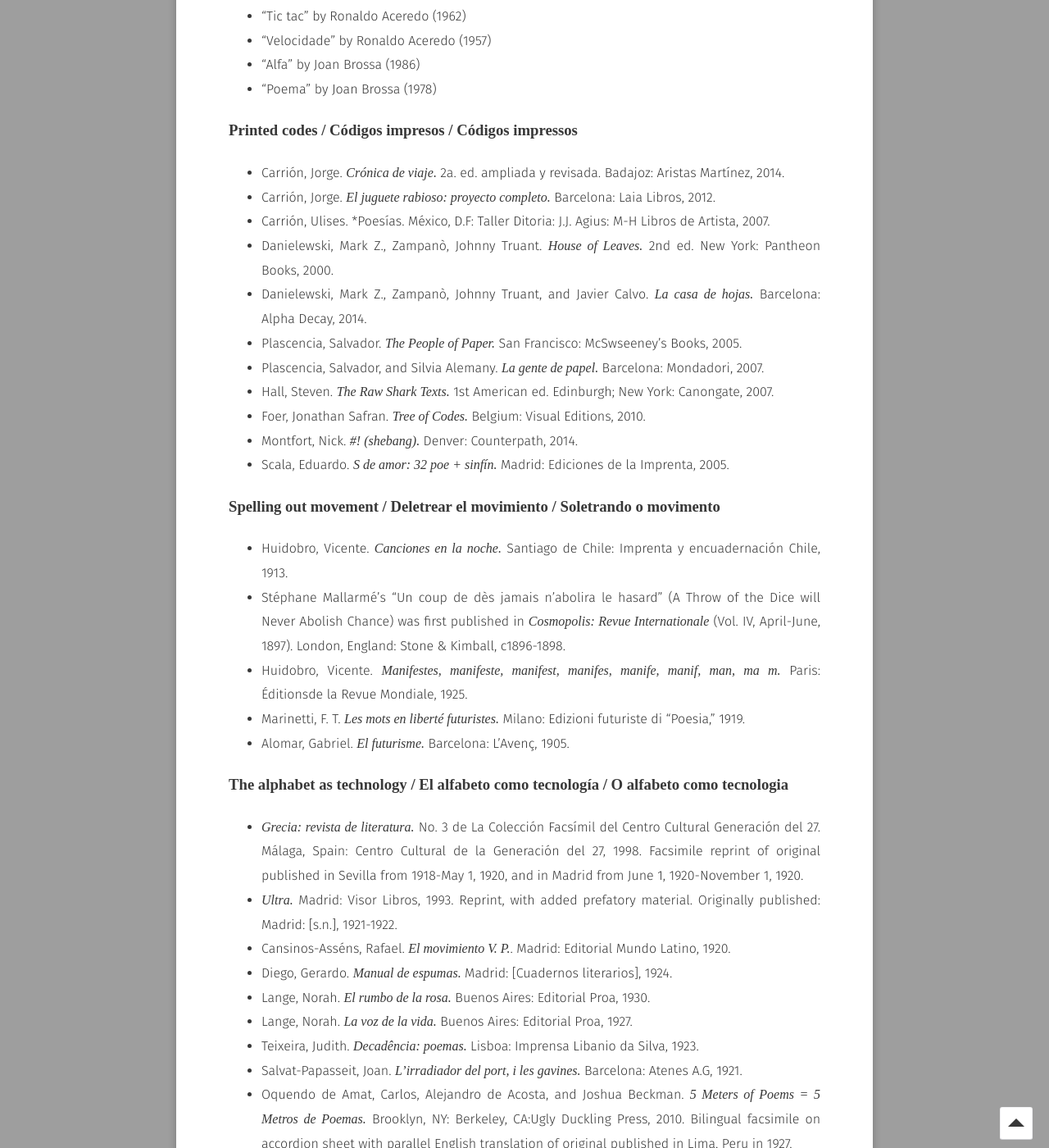
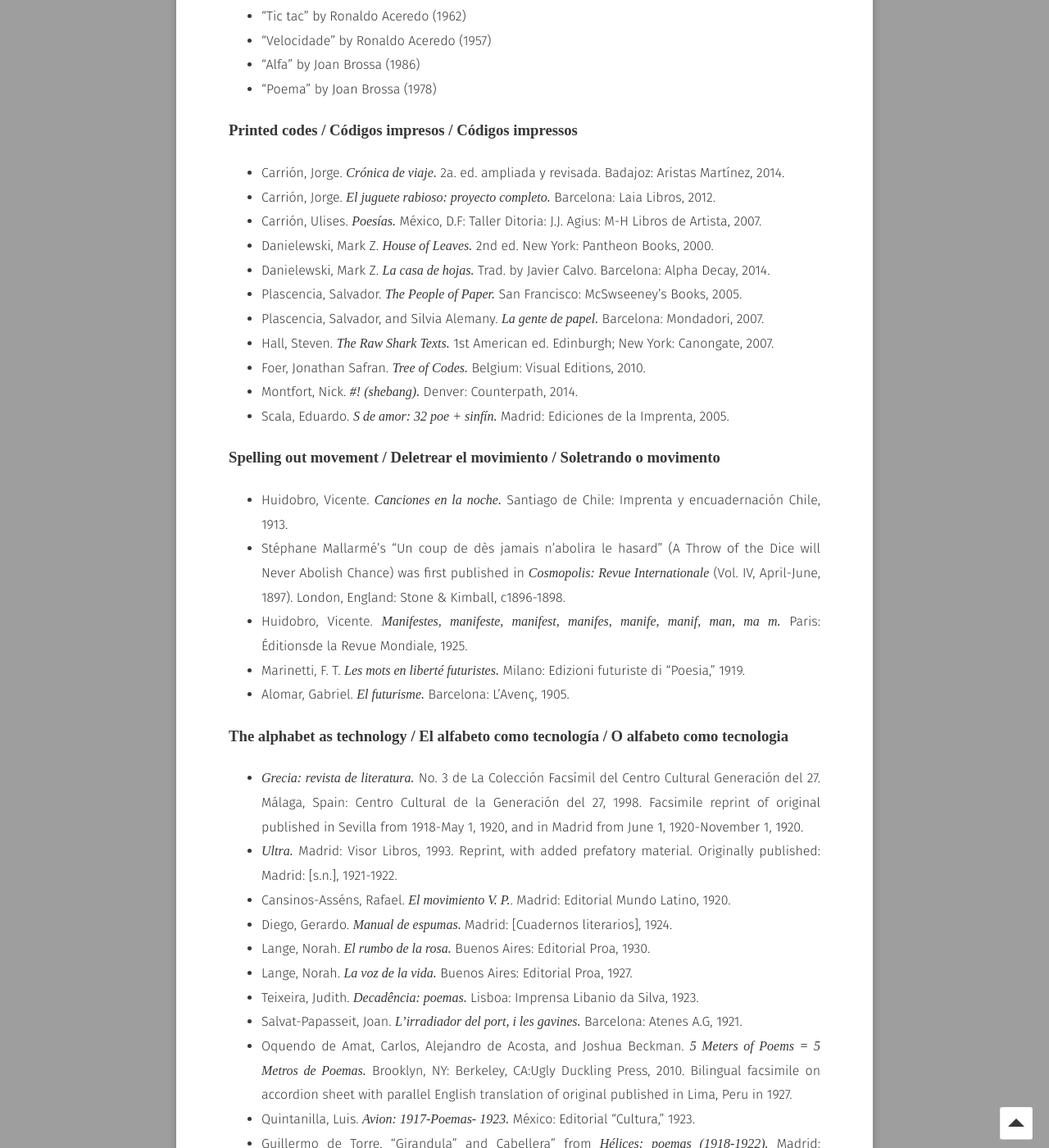
Before and after one commit to nolegacyexhibit/nolegacyexhibit.github.io, a Jekyll site: the page built from collection/listofworks.md, in a window 1280 px wide and 1400 px high, scrolled down 2137 px. Shown: the whole window at 82% size. Built offline with Jekyll 4.4.1, drawn with Linux system fonts in a browser that asks for light colours; some web fonts are replaced; some of the changed text lies outside the part shown.

Commit message:
Update listofworks.md

```diff
--- a/collection/listofworks.md
+++ b/collection/listofworks.md
@@ -24,7 +24,7 @@ tags: [collection]
 
 
 - *its name was Penelope.* Judy Malloy. 1993
-- *Tierra de extracción.* Doménico Chiappe and Andreas Meier. 2007 (2000)
+- *Tierra de extracción.* (2000). Doménico Chiappe and Andreas Meier. 2007
 - *Etheric Ocean.* J.R. Carpenter. 2014
 - *Wordtoys.* Belén Gache. 2006
 
@@ -44,7 +44,7 @@ tags: [collection]
 - *Between Page and Screen.* Amaranth Borsuk and Brad Bouse. 2012
 - *O Livro depois do Livro / The Book After the Book.* Giselle Beiguelman. 1999
 - *El 27/ The 27th.* Eugenio Tiselli. 2014
-- *Blanco, 1966.* Octavio Paz. Ed. Conaculta. 2012
+- *Blanco* (1966). Octavio Paz. Ed. Conaculta. 2012
 - *Crónica de Viaje.* Jorge Carrión. Ed. Aristas Martínez, 2014
 
 
@@ -94,9 +94,9 @@ tags: [collection]
 
 - Carrión, Jorge. *Crónica de viaje.* 2a. ed. ampliada y revisada. Badajoz: Aristas Martínez, 2014.
 - Carrión, Jorge. *El juguete rabioso: proyecto completo.* Barcelona: Laia Libros, 2012.
-- Carrión, Ulises. *Poesías. México, D.F: Taller Ditoria: J.J. Agius: M-H Libros de Artista, 2007.
-- Danielewski, Mark Z., Zampanò, Johnny Truant. *House of Leaves.* 2nd ed. New York: Pantheon Books, 2000.
-- Danielewski, Mark Z., Zampanò, Johnny Truant, and Javier Calvo. *La casa de hojas.* Barcelona: Alpha Decay, 2014.
+- Carrión, Ulises. *Poesías.* México, D.F: Taller Ditoria: J.J. Agius: M-H Libros de Artista, 2007.
+- Danielewski, Mark Z. *House of Leaves.* 2nd ed. New York: Pantheon Books, 2000.
+- Danielewski, Mark Z. *La casa de hojas.* Trad. by Javier Calvo. Barcelona: Alpha Decay, 2014.
 - Plascencia, Salvador. *The People of Paper.* San Francisco: McSwseeney’s Books, 2005.
 - Plascencia, Salvador, and Silvia Alemany. *La gente de papel.* Barcelona: Mondadori, 2007.
 - Hall, Steven. *The Raw Shark Texts.* 1st American ed. Edinburgh; New York: Canongate, 2007.
@@ -135,6 +135,6 @@ tags: [collection]
 
 
 - Borges, Jorge Luis, Nestor Ibarra, and Raymond Gid. *La bibliothèque de babel.* Montanthiaume: Raymond Gid, 1963.
-- Borges, Jorge Luis. *El libro de arena.* Buenos Aires: Emecé Editores, 1975.-
+- Borges, Jorge Luis. *El libro de arena.* Buenos Aires: Emecé Editores, 1975.
 - Borges, Jorge Luis. *El Jardín de senderos que se bifurcan.* Buenos Aires: Sur, 1942.
 - Borges, Jorge Luis. *El Aleph.* Ilustraciones de José Hernández; y un homenaje narrativo de Carlos Fuentes. Barcelona: Galaxia Gutenberg: Círculo de Lectores, 1999.
```
Also changed, not shown: other parts of collection/listofworks.md (+1 -1 lines).
